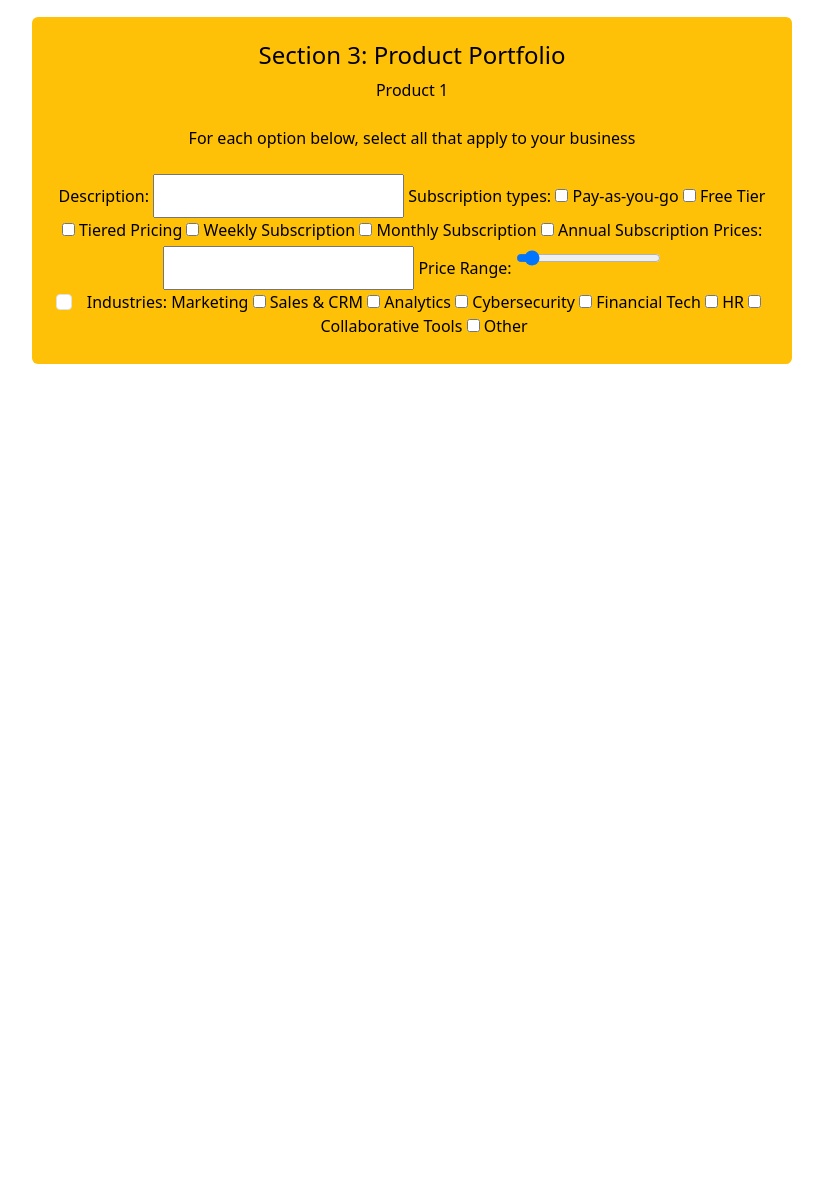
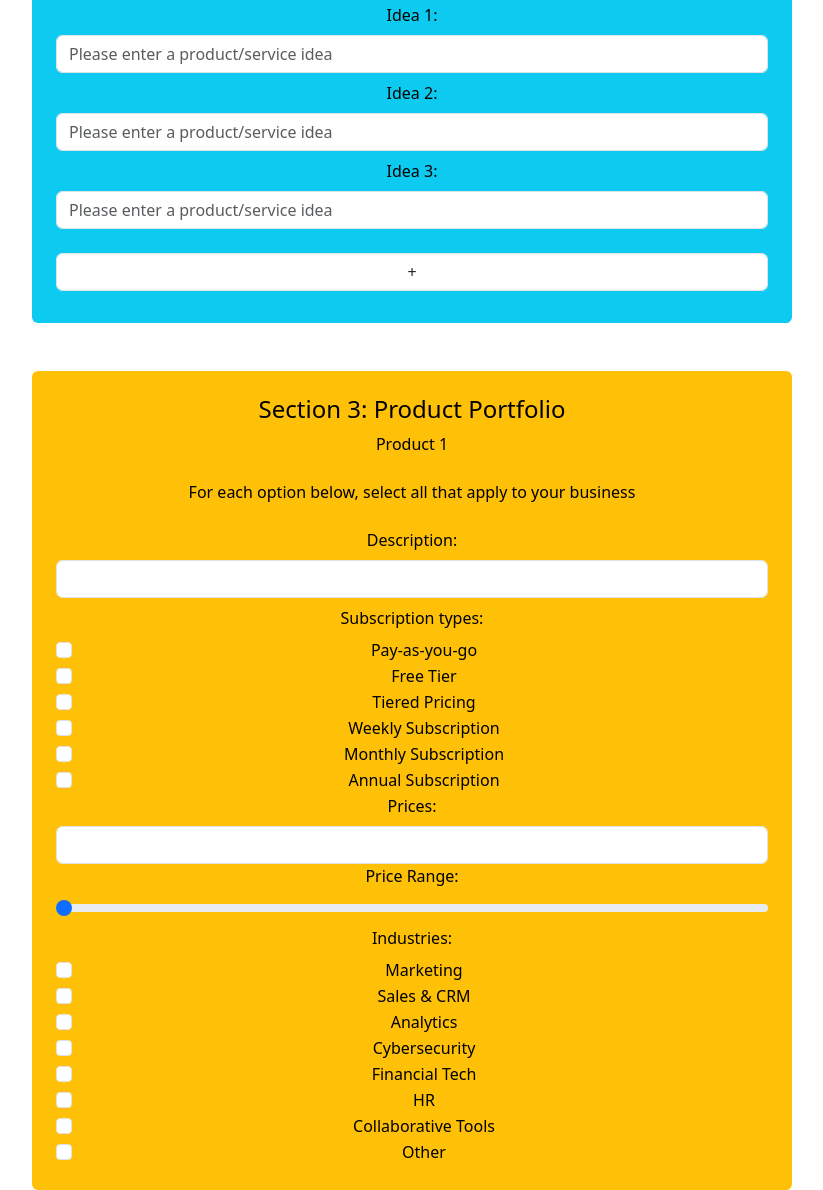
Before and after one commit to JasonOS03/Final-Year-Project, a website: page public/registration.html in a window 1280 px wide. Shown: the part 671-1861 px from the top of the page, without its empty margins (228-1051 px from the left). Before the commit the page ends 1035 px from the top, so only its background shows below. Drawn offline with nearby package versions, Linux system fonts and the light colour scheme.

Commit message:
further changes made to the registration.html file to fix the positioning of the elements within the sections. An example of this is the use of form-label for alignment and spacing of labels for standard inputs such as text. the form-control attribute sizes the input box to ensure that it fills the full width of the div container. All of these form attributes add padding and spacing between the elements

```diff
--- a/public/registration.html
+++ b/public/registration.html
@@ -15,14 +15,14 @@
             <div id = "personal_details_div" class = "col-md-8 bg-success text-center rounded p-4">
                 <h2 class = "text-black text-center" >Section 1: Personal Details</h2>
                 <br><br>
-                <label> Username: </label>
-                <input class = "bg-white p-2" type = "text" id = "register_uname" placeholder="Please enter a username" required>
+                <label class = "form-label"> Username: </label>
+                <input class = "bg-white form-control mb-2" type = "text" id = "register_uname" placeholder="Please enter a username" required>
 
-                <label>Password: </label>
-                <input class = "bg-white p-2" type = "text" id = "register_password" placeholder="Please enter a password" required>
+                <label class = "form-label">Password: </label>
+                <input class = "bg-white form-control mb-2" type = "text" id = "register_password" placeholder="Please enter a password" required>
 
-                <label>Email: </label>
-                <input class = "bg-white p-2" type = "email" id = "register_email" placeholder="Please enter an email" required>
+                <label class = "form-label">Email: </label>
+                <input class = "bg-white form-control mb-2" type = "email" id = "register_email" placeholder="Please enter an email" required>
 
             </div>
         </div>
@@ -33,16 +33,16 @@
             <div id = "idea_list_div" class = " col-md-8 bg-info text-center rounded p-4">
                 <h3 class = "text-center text-black">Section 2: Idea List</h3>
                 <br><br>
-                <label class = "text-black">Idea 1: </label>
-                <input class = "p-2" type = "text" placeholder = "Please enter a product/service idea">
+                <label class = "text-black form-label">Idea 1: </label>
+                <input class = "form-control mb-2" type = "text" placeholder = "Please enter a product/service idea">
 
-                <label class = "text-black">Idea 2: </label>
-                <input class = "p-2" type = "text" placeholder = "Please enter a product/service idea">
+                <label class = "text-black form-label">Idea 2: </label>
+                <input class = "form-control mb-2" type = "text" placeholder = "Please enter a product/service idea">
 
-                <label class = "text-black">Idea 3: </label>
-                <input class = "p-2" type = "text" placeholder = "Please enter a product/service idea">
+                <label class = "text-black form-label">Idea 3: </label>
+                <input class = "form-control mb-2" type = "text" placeholder = "Please enter a product/service idea">
 
-                <button id = "add_ideas_button">+</button>
+                <button class = "form-control mb-2 mt-4" id = "add_ideas_button">+</button>
 
 
             </div>
@@ -60,62 +60,92 @@
                     <p4 class = "text-center text-black">For each option below, select all that apply to your business</p4>
 
                     <br><br>
-                    <label class = "text-center text-black"> Description: </label>
-                    <input class = "p-2" type = "text" id= "product_description">
 
-                    <label class = "text-center text-black">Subscription types: </label>
+                    <label class = "text-center text-black form-label"> Description: </label>
+                    <input class = "form-control mb-2" type = "text" id= "product_description">
 
-                    <input class = "p-2" type = "checkbox" id = "payg">
-                    <label class = "text-center text-black" for = "payg">Pay-as-you-go</label>
 
-                    <input class = "p-2" type = "checkbox" id = "free_tier">
-                    <label class = "text-center text-black" for = "free_tier">Free Tier</label>
-
-                    <input type = "checkbox" id = "tiered_pricing">
-                    <label class = "text-center text-black" for = "tiered_pricing">Tiered Pricing</label>
-
-                    <input class = "p-2" type = "checkbox" id = "weekly_sub">
-                    <label class = "text-center text-black" for = "weekly_sub">Weekly Subscription</label>
-
-                    <input class = "p-2" type = "checkbox" id = "monthly_sub">
-                    <label class = "text-center text-black" for = "weekly_sub">Monthly Subscription</label>
-
-                    <input class = "p-2" type = "checkbox" id = "monthly_sub">
-                    <label class = "text-center text-black" for = "weekly_sub">Annual Subscription</label>
-
-                    <label class = "text-center text-black">Prices: </label>
-                    <input class = "p-2" type = "text" id = "product_price">
-
-                    <label class = "text-center text-black">Price Range: </label>
-                    <input class = "p-2" type = "range" id = "price_range" min = "0" max = "5000" step="50" value="0">
+                    <label class = "text-center text-black mb-2">Subscription types: </label>
 
                     <div class = "form-check">
-                    <label class = "text-center text-black form-check-label">Industries: </label>
+                        <input class = "form-check-input" type = "checkbox" id = "payg">
+                        <label class = "text-center text-black form-check-label" for = "payg">Pay-as-you-go</label>
+                    </div>
 
-                    <input class = "form-check-input" type = "checkbox" id = "marketing">
-                    <label class = "text-center text-black form-check-label" for = "marketing">Marketing</label>
+                    <div class = "form-check">
+                        <input class = "form-check-input" type = "checkbox" id = "free_tier">
+                        <label class = "text-center text-black form-check-label" for = "free_tier">Free Tier</label>
+                    </div>
 
-                    <input class = "p-2" type = "checkbox" id = "sales">
-                    <label class = "text-center text-black" for = "sales">Sales & CRM</label>
+                    <div class = "form-check">
+                        <input class = "form-check-input" type = "checkbox" id = "tiered_pricing">
+                        <label class = "text-center text-black form-check-label" for = "tiered_pricing">Tiered Pricing</label>
+                    </div>
 
-                    <input class = "p-2" type = "checkbox" id = "analytics">
-                    <label class = "text-center text-black" for = "marketing">Analytics</label>
+                    <div class = "form-check">
+                        <input class = "form-check-input" type = "checkbox" id = "weekly_sub">
+                        <label class = "text-center text-black form-check-label" for = "weekly_sub">Weekly Subscription</label>
+                    </div>
 
-                    <input class = "p-2" type = "checkbox" id = "cyber_security">
-                    <label class = "text-center text-black" for = "cyber_security">Cybersecurity</label>
+                    <div class = "form-check">
+                        <input class = "form-check-input" type = "checkbox" id = "monthly_sub">
+                        <label class = "text-center text-black form-check-label" for = "weekly_sub">Monthly Subscription</label>
+                    </div>
 
-                    <input class = "p-2" type = "checkbox" id = "financial">
-                    <label class = "text-center text-black" for = "financial">Financial Tech</label>
+                    <div class = "form-check">
+                        <input class = "form-check-input" type = "checkbox" id = "monthly_sub">
+                        <label class = "text-center text-black form-check-label" for = "weekly_sub">Annual Subscription</label>
+                    </div>
 
-                    <input class = "p-2" type = "checkbox" id = "HR">
-                    <label class = "text-center text-black" for = "HR">HR</label>
 
-                    <input class = "p-2" type = "checkbox" id = "collab_tools">
-                    <label class = "text-center text-black" for = "collab_tools">Collaborative Tools</label>
+                    <label class = "text-center text-black form-label">Prices: </label>
+                    <input class = "form-control" type = "text" id = "product_price">
 
-                    <input class = "p-2" type = "checkbox" id = "other_selection">
-                    <label class = "text-center text-black" for = "other_selection">Other</label>
-                    </div>
+                    <label class = "text-center text-black form-label">Price Range: </label>
+                    <input class = "form-range" type = "range" id = "price_range" min = "0" max = "5000" step="50" value="0">
+
+
+                    <label class = "text-center text-black form-check-label mb-2">Industries: </label>
+
+                        <div class = "form-check">
+                            <input class = "form-check-input" type = "checkbox" id = "marketing">
+                            <label class = "text-center text-black form-check-label" for = "marketing">Marketing</label>
+                        </div>
+
+                        <div class = "form-check">
+                            <input class = "form-check-input" type = "checkbox" id = "sales">
+                            <label class = "text-center text-black" for = "sales">Sales & CRM</label>
+                        </div>
+
+                        <div class = "form-check">
+                            <input class = "form-check-input" type = "checkbox" id = "analytics">
+                            <label class = "text-center text-black form-check-label" for = "marketing">Analytics</label>
+                        </div>
+
+                        <div class = "form-check">
+                            <input class = "form-check-input" type = "checkbox" id = "cyber_security">
+                            <label class = "text-center text-black form-check-label" for = "cyber_security">Cybersecurity</label>
+                        </div>
+
+                        <div class="form-check">
+                            <input class = "form-check-input" type = "checkbox" id = "financial">
+                            <label class = "text-center text-black form-check-label" for = "financial">Financial Tech</label>
+                        </div>
+
+                        <div class="form-check">
+                            <input class = "form-check-input" type = "checkbox" id = "HR">
+                            <label class = "text-center text-black form-check-label" for = "HR">HR</label>
+                        </div>
+
+                        <div class="form-check">
+                            <input class = "form-check-input" type = "checkbox" id = "collab_tools">
+                            <label class = "text-center text-black form-check-label" for = "collab_tools">Collaborative Tools</label>
+                        </div>
+
+                        <div class="form-check">
+                            <input class = "form-check-input" type = "checkbox" id = "other_selection">
+                            <label class = "text-center text-black form-check-label" for = "other_selection">Other</label>
+                        </div>
 
 
 
```
